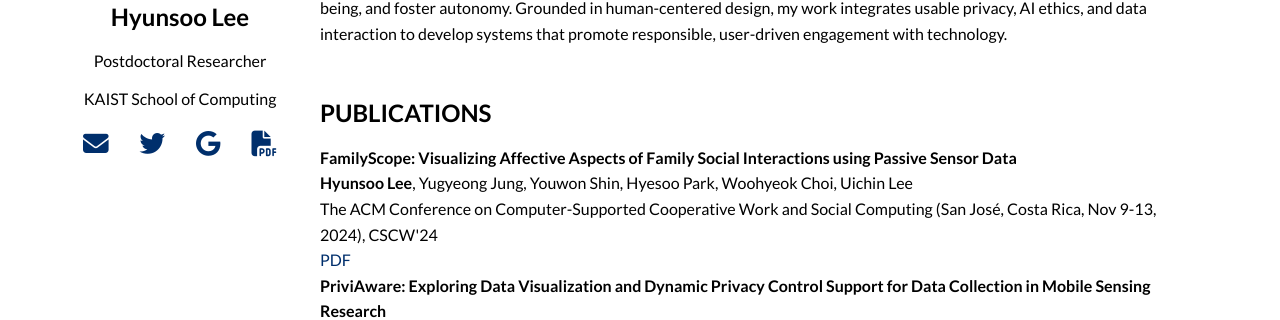
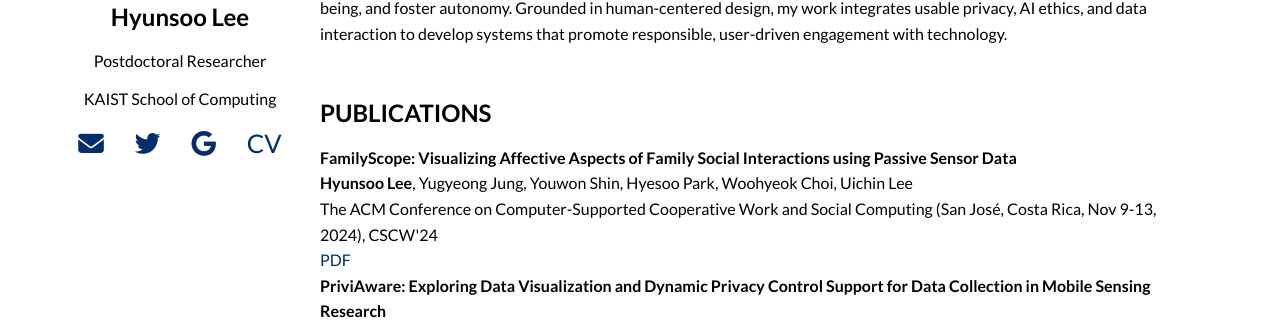
Before and after one commit to hslee90/hslee90.github.io, a Jekyll site: the page built from index.md, in a window 1280 px wide. Shown: the part 264-584 px from the top of the page. Built offline with Jekyll 4.4.1, drawn with Linux system fonts in a browser that asks for light colours; nearby versions of some CDN libraries.

Commit message:
Update index.md

```diff
--- a/index.md
+++ b/index.md
@@ -20,7 +20,7 @@
       <a href="mailto:hslee90@kaist.ac.kr"><i class="fa-solid fa-envelope"></i></a>
       <a href="https://twitter.com/hyunsoo820"><i class="fa-brands fa-twitter"></i></a>
       <a href="https://scholar.google.com/citations?user=ctglUjoAAAAJ&hl=en"><i class="fa-brands fa-google"></i></a>
-      <a href="{{ site.baseurl }}/assets/cv/Hyunsoo_Lee_CV.pdf"><i class="fa-solid fa-file-pdf"></i></a>
+     <a href="assets/CV.pdf" target="_blank" class="cv-button">CV</a>
     </div>
   </div>
 
```
